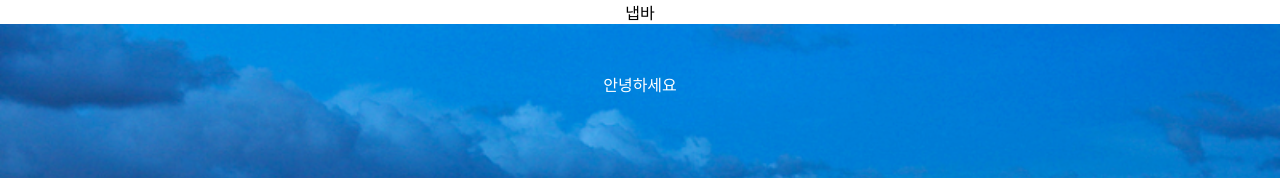
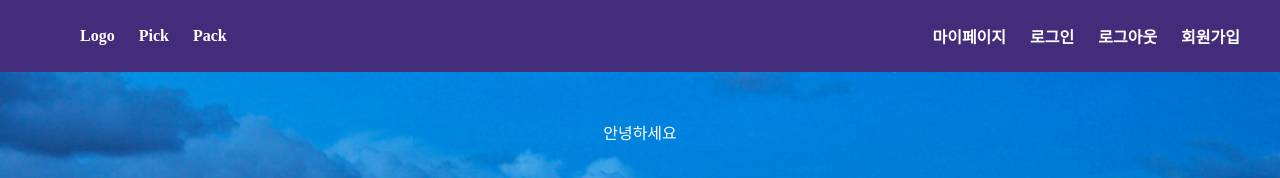
Before and after one commit to teamPickPack/pickpack, a React (Create React App) app in the folder front/: page / in a window 1280 px wide. Shown: the top 178 px of the page. Built offline with nearby package versions, Linux system fonts and the light colour scheme.

Commit message:
feat : NavBar 컴포넌트 추가

```diff
--- a/front/src/components/common/navbar/NavBar.jsx
+++ b/front/src/components/common/navbar/NavBar.jsx
@@ -1,5 +1,84 @@
+import { NavLink } from "react-router-dom";
+import styled from "styled-components";
+
 const NavBar = () => {
-  return <div>냅바</div>;
+  return (
+    <NavSection>
+      <div className="nav-inner">
+        <ul className="left-ul">
+          <li>
+            <NavLink to="/">Logo</NavLink>
+          </li>
+          <li>
+            <NavLink to="/pick/list">Pick</NavLink>
+          </li>
+          <li>
+            <NavLink to="/pack">Pack</NavLink>
+          </li>
+        </ul>
+        <ul className="right-ul">
+          <li>
+            <NavLink to="/mypage">마이페이지</NavLink>
+          </li>
+          <li>
+            <NavLink>로그인</NavLink>
+          </li>
+          <li>
+            <NavLink>로그아웃</NavLink>
+          </li>
+          <li>
+            <NavLink>회원가입</NavLink>
+          </li>
+        </ul>
+      </div>
+    </NavSection>
+  );
 };
 
+const NavSection = styled.div`
+  height: 72px;
+  background: #432c7a;
+  display: flex;
+  justify-content: center;
+  align-items: center;
+
+  .nav-inner {
+    width: 1200px;
+    margin: 0 28px;
+    display: flex;
+    text-align: center;
+    justify-content: space-between;
+
+    ul {
+      display: flex;
+      align-items: center;
+      justify-content: space-between;
+
+      li {
+        display: inline-block;
+
+        a {
+          color: #ffffff;
+          font-weight: 600;
+          font-size: 16px;
+          text-decoration: none;
+          transition: all 0.2s ease;
+        }
+      }
+    }
+
+    .left-ul {
+      li {
+        margin-right: 24px;
+      }
+    }
+
+    .right-ul {
+      li {
+        margin-left: 24px;
+      }
+    }
+  }
+`;
+
 export default NavBar;
```
